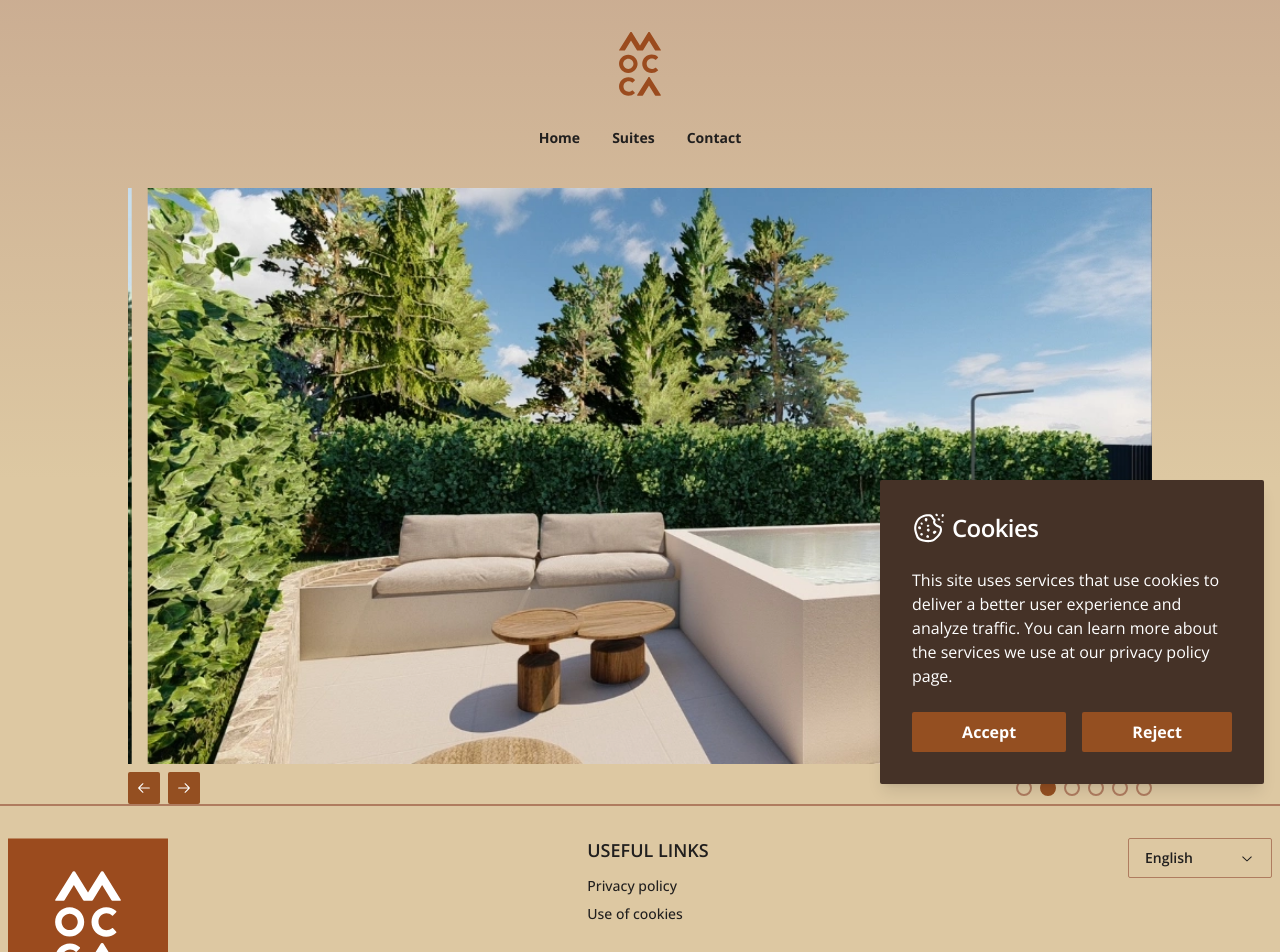
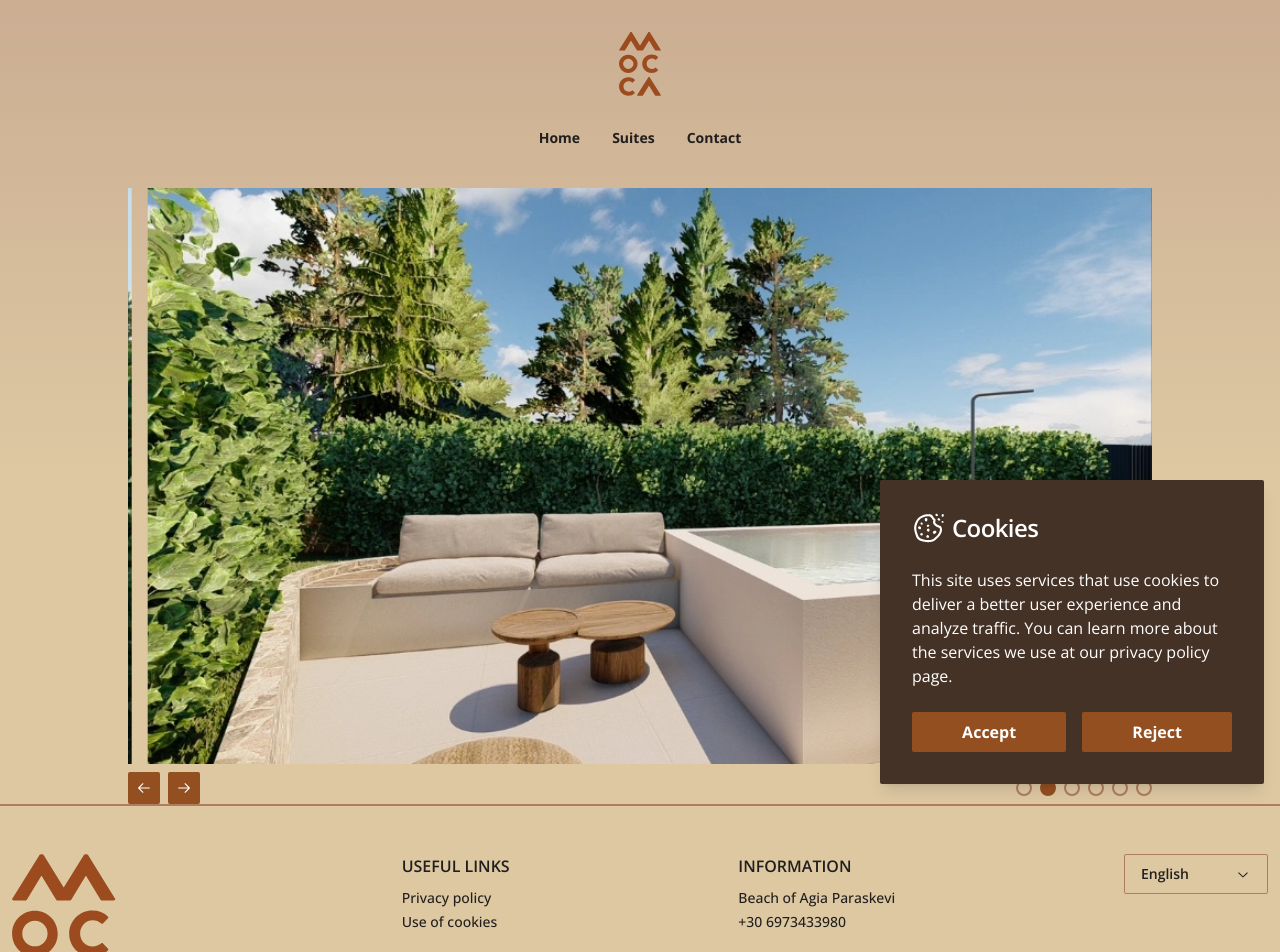
Before and after one commit to chrismitsdev/mocca-living, a Next.js app: page /en in a window 1280 px wide. Shown: the top 952 px of the page. Built offline with nearby package versions, Linux system fonts and the light colour scheme.

Commit message:
footer fixes

```diff
--- a/messages/en.json
+++ b/messages/en.json
@@ -31,8 +31,16 @@
   },
   "Components": {
     "Footer": {
-      "title-1": "Useful links",
-      "title-2": "Information"
+      "first-column": {
+        "title": "Useful links",
+        "first-link": "Privacy policy",
+        "second-link": "Use of cookies"
+      },
+      "second-column": {
+        "title": "Information",
+        "first-link": "Beach of Agia Paraskevi",
+        "second-link": "+30 6973433980"
+      }
     },
     "LocaleSelect": {
       "placeholder": "Select language",
--- a/messages/gr.json
+++ b/messages/gr.json
@@ -31,8 +31,16 @@
   },
   "Components": {
     "Footer": {
-      "title-1": "Χρησιμοι συνδεσμοι",
-      "title-2": "Πληροφοριες"
+      "first-column": {
+        "title": "Χρησιμοι συνδεσμοι",
+        "first-link": "Πολιτική απορρήτου",
+        "second-link": "Χρήση cookies"
+      },
+      "second-column": {
+        "title": "Πληροφοριες",
+        "first-link": "Παραλία Αγίας Παρασκευής",
+        "second-link": "+30 6973433980"
+      }
     },
     "LocaleSelect": {
       "placeholder": "Επιλογή γλώσσας",
--- a/package.json
+++ b/package.json
@@ -27,7 +27,7 @@
     "eslint-config-next": "14.2.5",
     "js-cookie": "^3.0.5",
     "next": "14.2.5",
-    "next-intl": "^3.17.1",
+    "next-intl": "^3.17.2",
     "postcss": "^8",
     "react": "^18",
     "react-dom": "^18",
--- a/src/components/shared/footer.tsx
+++ b/src/components/shared/footer.tsx
@@ -6,35 +6,44 @@ import {LocaleSelect, LocaleSelectItem} from '@/components/shared/locale-switche
 import {Typography} from '@/components/ui/typography'
 import {Separator} from '@/components/ui/separator'
 import {locales} from '#/lib/next-intl-config'
-import logoBox from '#/public/logos/mocca-logo-box.svg'
+import logoFull from '#/public/logos/mocca-logo-full.svg'
 
 function Footer() {
   const t = useTranslations()
   const locale = useLocale()
 
   return (
-    <footer className='py-8 border-t-2'>
-      <Container className='space-y-8'>
-        <div className='flex items-start justify-between'>
+    <footer className='py-12 border-t-2'>
+      <Container className='space-y-10'>
+        <div className='space-y-8 sm:space-y-0 sm:flex sm:justify-between sm:items-start'>
           <Image
             priority
-            src={logoBox}
-            width={160}
+            src={logoFull}
+            height={160}
             alt='Mocca Living footer logo'
           />
-          <div className='flex flex-col gap-1'>
-            <Typography className='mb-2 uppercase' variant='large'>
-              {t('Components.Footer.title-1')}
+          <FooterColumn title={t('Components.Footer.first-column.title')}>
+            <Typography className='hover:underline' variant='small' asChild>
+              <Link href='/privacy'>{t('Components.Footer.first-column.first-link')}</Link>
             </Typography>
             <Typography className='hover:underline' variant='small' asChild>
-              <Link href='/privacy'>{t('Metadata.Pages.privacy')}</Link>
+              <Link href='/cookies'>{t('Components.Footer.first-column.second-link')}</Link>
+            </Typography>
+          </FooterColumn>
+          <FooterColumn title={t('Components.Footer.second-column.title')}>
+            <Typography className='hover:underline' variant='small' asChild>
+              <a href='https://maps.app.goo.gl/41UMZ9aS2DT1SDD88' target='_blank'>
+                {t('Components.Footer.second-column.first-link')}
+              </a>
             </Typography>
             <Typography className='hover:underline' variant='small' asChild>
-              <Link href='/cookies'>{t('Metadata.Pages.cookies')}</Link>
+              <a href='tel:+306973433980'>
+                {t('Components.Footer.second-column.second-link')}
+              </a>
             </Typography>
-          </div>
+          </FooterColumn>
           <LocaleSelect
-            className='w-36'
+            className='w-full sm:w-36 justify-self-end'
             defaultValue={locale}
             placeholder={t('Components.LocaleSelect.placeholder')}
             loadingText={t('Components.LocaleSelect.loadingText')}
@@ -60,6 +69,18 @@ function Footer() {
   )
 }
 
+function FooterColumn({title, children}: React.PropsWithChildren<{title: string}>) {
+  return (
+    <div>
+      <Typography className='mb-2 uppercase font-semibold' >
+        {title}
+      </Typography>
+      {children}
+    </div>
+  )
+}
+
 Footer.displayName = 'Footer'
+FooterColumn.displayName = 'FooterColumn'
 
 export {Footer}
--- a/src/components/ui/select.tsx
+++ b/src/components/ui/select.tsx
@@ -31,7 +31,7 @@ const SelectTrigger = React.forwardRef<
 >(({className, children, ...props}, ref) => (
   <Trigger
     className={cn(
-      'px-4 py-[7px] flex items-center gap-2 bg-app-background text-foreground-alt font-semibold text-sm border hover:border-border-hover data-open:border-border-hover rounded focus:outline-none disabled:cursor-not-allowed disabled:opacity-50 [&>span]:grow [&>span]:text-left [&>span]:leading-6',
+      'px-4 py-[7px] flex items-center gap-2 bg-app-background text-foreground-alt font-semibold text-sm border hover:border-border-hover data-open:shadow-md data-open:border-border-hover rounded focus:outline-none disabled:cursor-not-allowed disabled:opacity-50 [&>span]:grow [&>span]:text-left',
       className
     )}
     ref={ref}
@@ -47,10 +47,10 @@ const SelectTrigger = React.forwardRef<
 const SelectContent = React.forwardRef<
   React.ElementRef<typeof Content>,
   React.ComponentPropsWithoutRef<typeof Content>
->(({className, children, position = 'popper', sideOffset = 4, ...props}, ref) => (
+>(({className, children, position = 'popper', sideOffset = 6, ...props}, ref) => (
   <Content
     className={cn(
-      'w-[var(--radix-select-trigger-width)] max-h-[var(--radix-select-content-available-height)] overflow-hidden bg-app-background border border-border-hover rounded shadow-lg data-open:animate-in data-open:fade-in-0 data-open:zoom-in-95 data-closed:animate-out data-closed:fade-out-0 data-closed:zoom-out-95 data-top:slide-in-from-bottom-2 data-right:slide-in-from-left-2 data-bottom:slide-in-from-top-2 data-left:slide-in-from-right-2',
+      'w-[var(--radix-select-trigger-width)] max-h-[var(--radix-select-content-available-height)] overflow-hidden bg-app-background border border-border-hover rounded shadow-md data-open:animate-in data-open:fade-in-0 data-open:zoom-in-95 data-closed:animate-out data-closed:fade-out-0 data-closed:zoom-out-95 data-top:slide-in-from-bottom-2 data-right:slide-in-from-left-2 data-bottom:slide-in-from-top-2 data-left:slide-in-from-right-2',
       className
     )}
     sideOffset={sideOffset}
@@ -82,7 +82,7 @@ const SelectItem = React.forwardRef<
 >(({className, children, ...props}, ref) => (
   <Item
     className={cn(
-      'pl-8 pr-4 py-2 flex items-center text-sm cursor-pointer select-none outline-none focus:bg-accent focus:text-accent-foreground data-disabled:pointer-events-none data-disabled:opacity-50 [&>span]:leading-6',
+      'pl-8 pr-4 py-2 flex items-center text-sm cursor-pointer select-none outline-none data-disabled:pointer-events-none data-disabled:opacity-50 [&>span]:leading-6',
       className
     )}
     ref={ref}
--- a/tailwind.config.ts
+++ b/tailwind.config.ts
@@ -10,7 +10,7 @@ const config: Config = {
   theme: {
     container: {
       center: true,
-      padding: '0.5rem'
+      padding: '0.75rem'
     },
     data: {
       open: 'state="open"',
```
Also changed, not shown: 1 other file (tests, documents, lock files or other folders).
